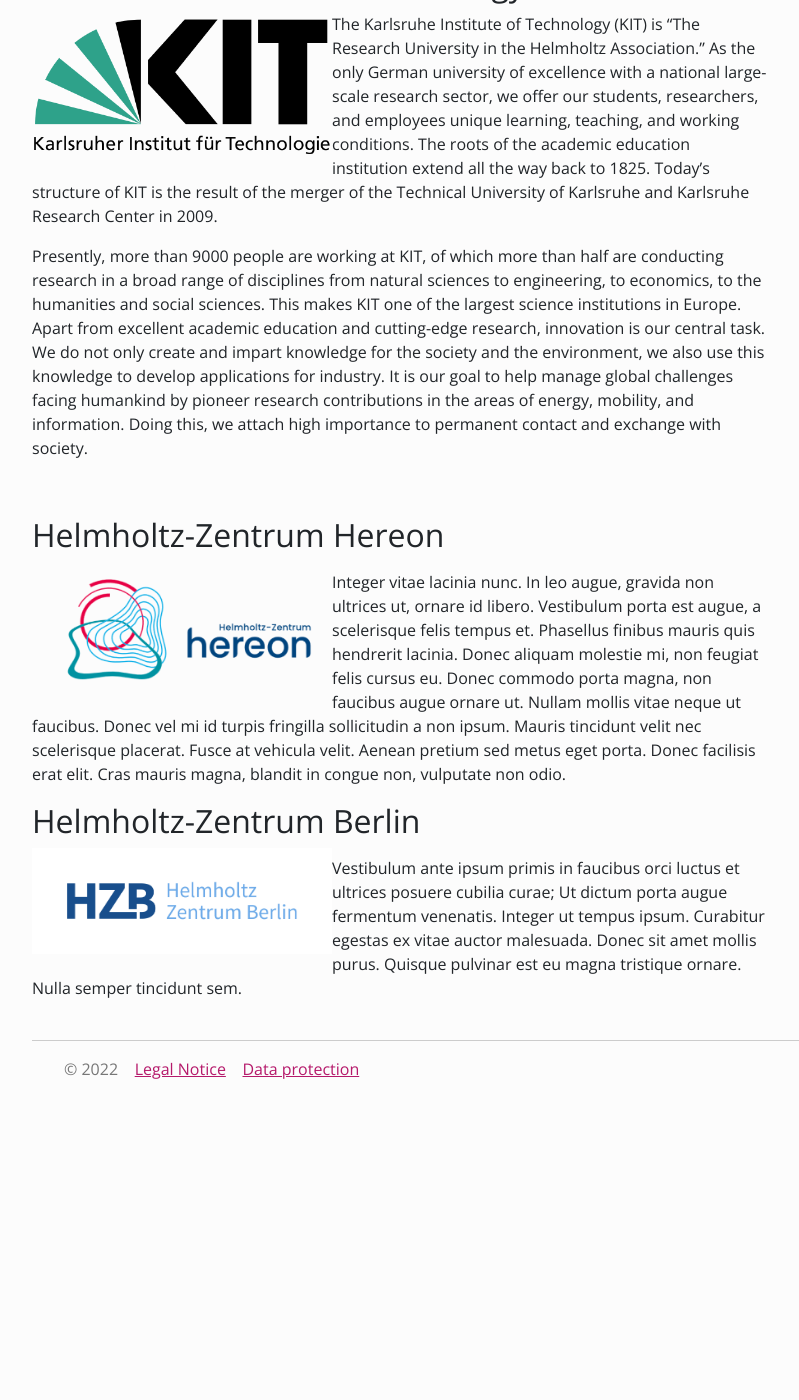
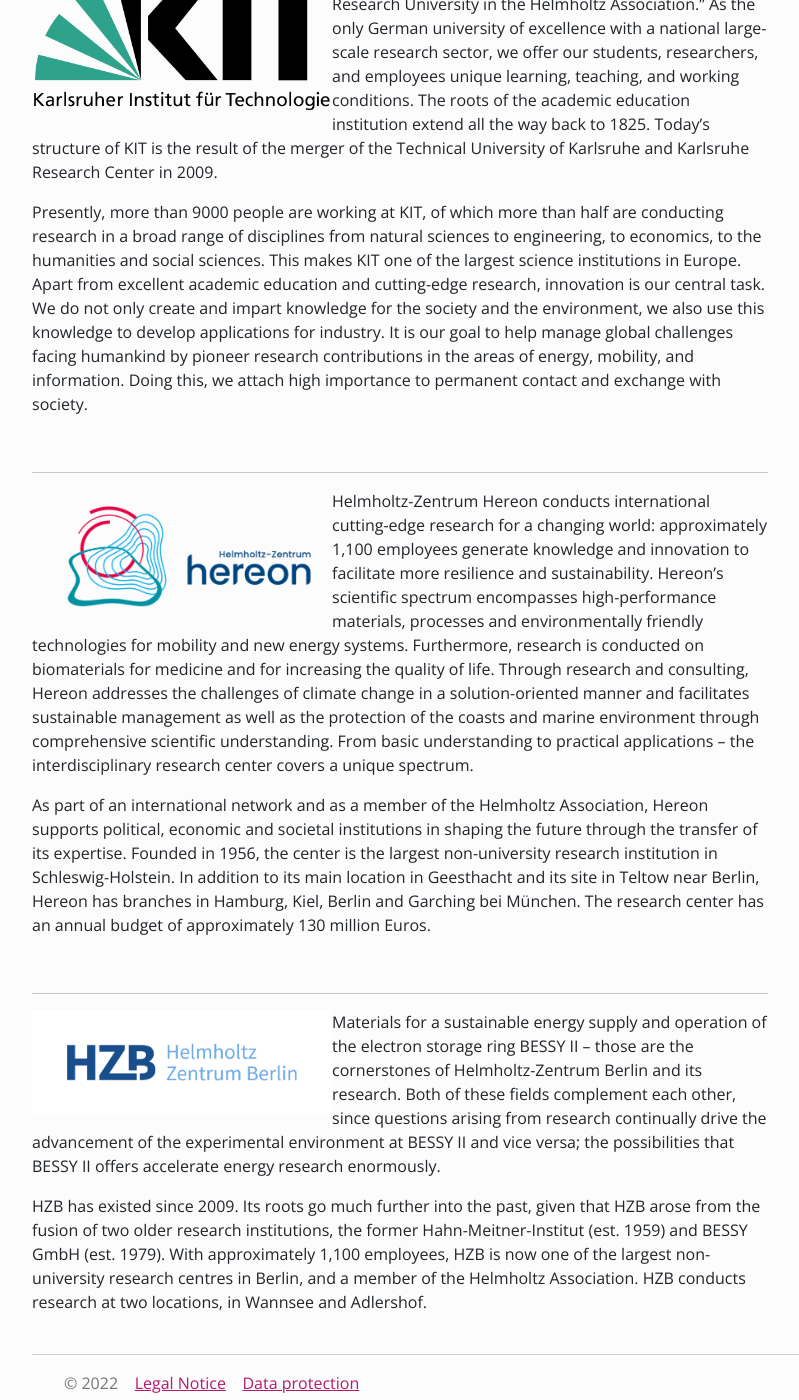
Before and after one commit to Helmholtz-HiRSE/helmholtz-hirse.github.io, a Jekyll site: the page built from about.md, in a window 1280 px wide and 1400 px high, scrolled down 562 px. Shown: the whole window, without its empty margins (50-849 px from the left). Built offline with Jekyll 4.4.1, drawn with Linux system fonts in a browser that asks for light colours; nearby versions of some CDN libraries; before the commit the page ends 1648 px from its top, so only the background shows below that; some of the changed text lies outside the part shown.

Commit message:
Update about.md

```diff
--- a/about.md
+++ b/about.md
@@ -5,16 +5,13 @@
 # About page
 
 
-## Forschungszentrum Jülich
-
-<img style="float: left" width="300" src="assets/FZj_Logo.jpg">
+<div style="float: left"> <a href="https://www.kit.edu/kit/english/index.php"><img width="300" src="assets/FZj_Logo.jpg"></a> </div>
 
 Maecenas sed orci nec elit faucibus ultrices vitae non lacus. Vivamus scelerisque neque in ante pretium, at iaculis dolor tincidunt. Sed at nunc vel elit molestie ultrices vel sit amet purus. Fusce nulla justo, pulvinar vel nulla nec, rhoncus lacinia justo. Etiam dignissim tempor diam ut fringilla. Praesent auctor mauris eu fringilla ultrices. Donec ultrices sem mi, et molestie est viverra quis. Aenean id dolor eget urna dignissim tincidunt congue et justo. Nullam tempor blandit nunc sit amet commodo. Ut congue est in malesuada porta.
 
+<br/>
 
-
-## Karlsruhe Institute of Technology
-
+---
 <div style="float: left"> <a href="https://www.kit.edu/kit/english/index.php"><img width="300" src="assets/1000px-Logo_KIT.svg.png"></a> </div>
 
 The Karlsruhe Institute of Technology (KIT) is “The Research University in the Helmholtz Association.” As the only German university of excellence with a national large-scale research sector, we offer our students, researchers, and employees unique learning, teaching, and working conditions. The roots of the academic education institution extend all the way back to 1825. Today’s structure of KIT is the result of the merger of the Technical University of Karlsruhe and Karlsruhe Research Center in 2009.
@@ -23,14 +20,18 @@
 
 <br/>
 
-## Helmholtz-Zentrum Hereon
+---
+<div style="float: left"> <a href="https://www.hereon.de/about_us/index.php.en"><img width="300" src="assets/hereon.png"></a> </div>
 
-<img style="float: left" width="300" src="assets/hereon.png">
+Helmholtz-Zentrum Hereon conducts international cutting-edge research for a changing world: approximately 1,100 employees generate knowledge and innovation to facilitate more resilience and sustainability. Hereon’s scientific spectrum encompasses high-performance materials, processes and environmentally friendly technologies for mobility and new energy systems. Furthermore, research is conducted on biomaterials for medicine and for increasing the quality of life. Through research and consulting, Hereon addresses the challenges of climate change in a solution-oriented manner and facilitates sustainable management as well as the protection of the coasts and marine environment through comprehensive scientific understanding. From basic understanding to practical applications – the interdisciplinary research center covers a unique spectrum.
 
-Integer vitae lacinia nunc. In leo augue, gravida non ultrices ut, ornare id libero. Vestibulum porta est augue, a scelerisque felis tempus et. Phasellus finibus mauris quis hendrerit lacinia. Donec aliquam molestie mi, non feugiat felis cursus eu. Donec commodo porta magna, non faucibus augue ornare ut. Nullam mollis vitae neque ut faucibus. Donec vel mi id turpis fringilla sollicitudin a non ipsum. Mauris tincidunt velit nec scelerisque placerat. Fusce at vehicula velit. Aenean pretium sed metus eget porta. Donec facilisis erat elit. Cras mauris magna, blandit in congue non, vulputate non odio.
+As part of an international network and as a member of the Helmholtz Association, Hereon supports political, economic and societal institutions in shaping the future through the transfer of its expertise. Founded in 1956, the center is the largest non-university research institution in Schleswig-Holstein. In addition to its main location in Geesthacht and its site in Teltow near Berlin, Hereon has branches in Hamburg, Kiel, Berlin and Garching bei München. The research center has an annual budget of approximately 130 million Euros.
 
-## Helmholtz-Zentrum Berlin
+<br/>
 
-<img style="float: left" width="300" src="assets/hzb-logo-a4-rgb.jpg">
+---
+<div style="float: left"> <a href="https://www.helmholtz-berlin.de/zentrum/index_en.html"><img width="300" src="assets/hzb-logo-a4-rgb.jpg"></a> </div>
 
-Vestibulum ante ipsum primis in faucibus orci luctus et ultrices posuere cubilia curae; Ut dictum porta augue fermentum venenatis. Integer ut tempus ipsum. Curabitur egestas ex vitae auctor malesuada. Donec sit amet mollis purus. Quisque pulvinar est eu magna tristique ornare. Nulla semper tincidunt sem.
+Materials for a sustainable energy supply and operation of the electron storage ring BESSY II – those are the cornerstones of Helmholtz-Zentrum Berlin and its research. Both of these fields complement each other, since questions arising from research continually drive the advancement of the experimental environment at BESSY II and vice versa; the possibilities that BESSY II offers accelerate energy research enormously.
+
+HZB has existed since 2009. Its roots go much further into the past, given that HZB arose from the fusion of two older research institutions, the former Hahn-Meitner-Institut (est. 1959) and BESSY GmbH (est. 1979). With approximately 1,100 employees, HZB is now one of the largest non-university research centres in Berlin, and a member of the Helmholtz Association. HZB conducts research at two locations, in Wannsee and Adlershof.
```
